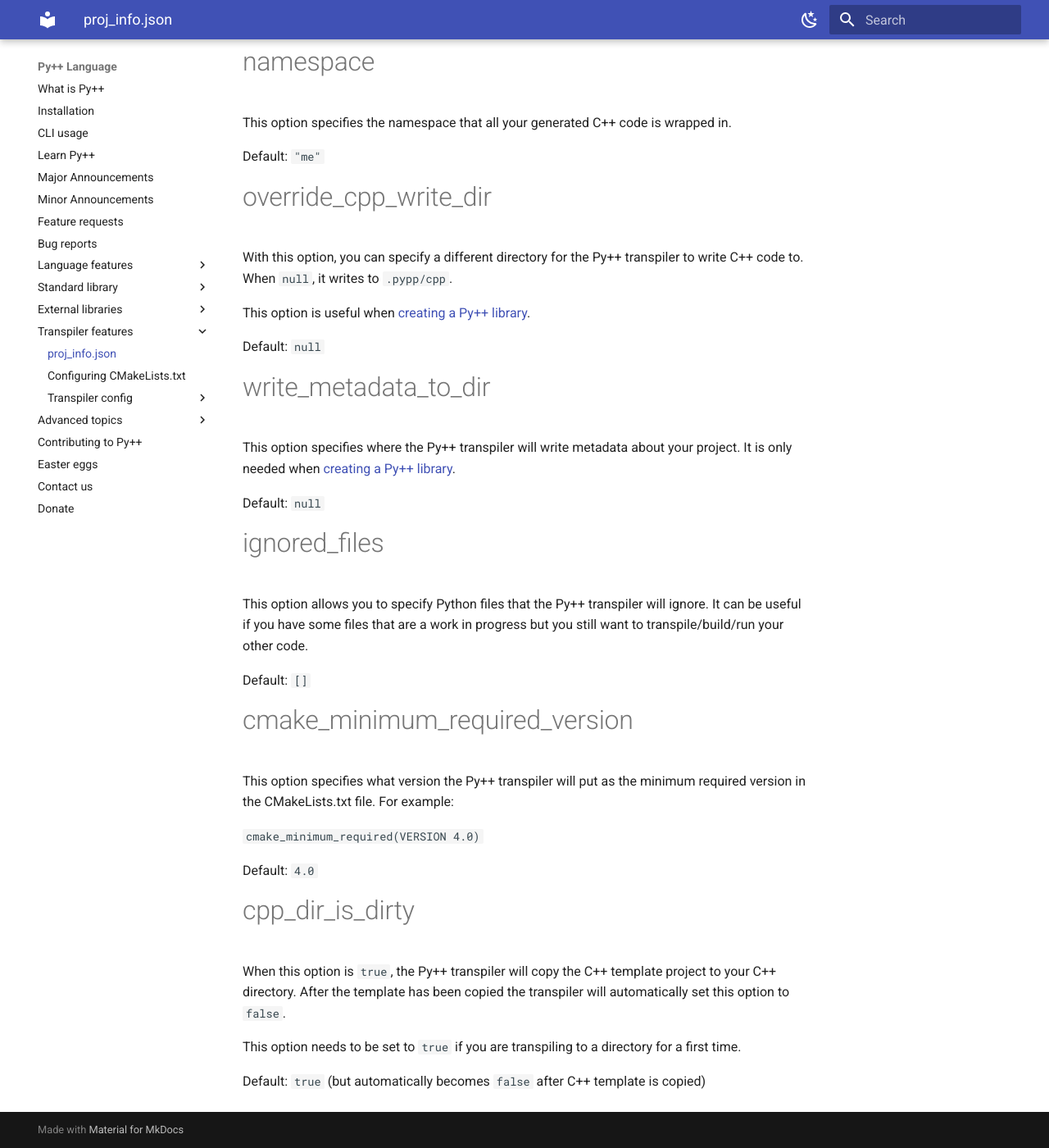
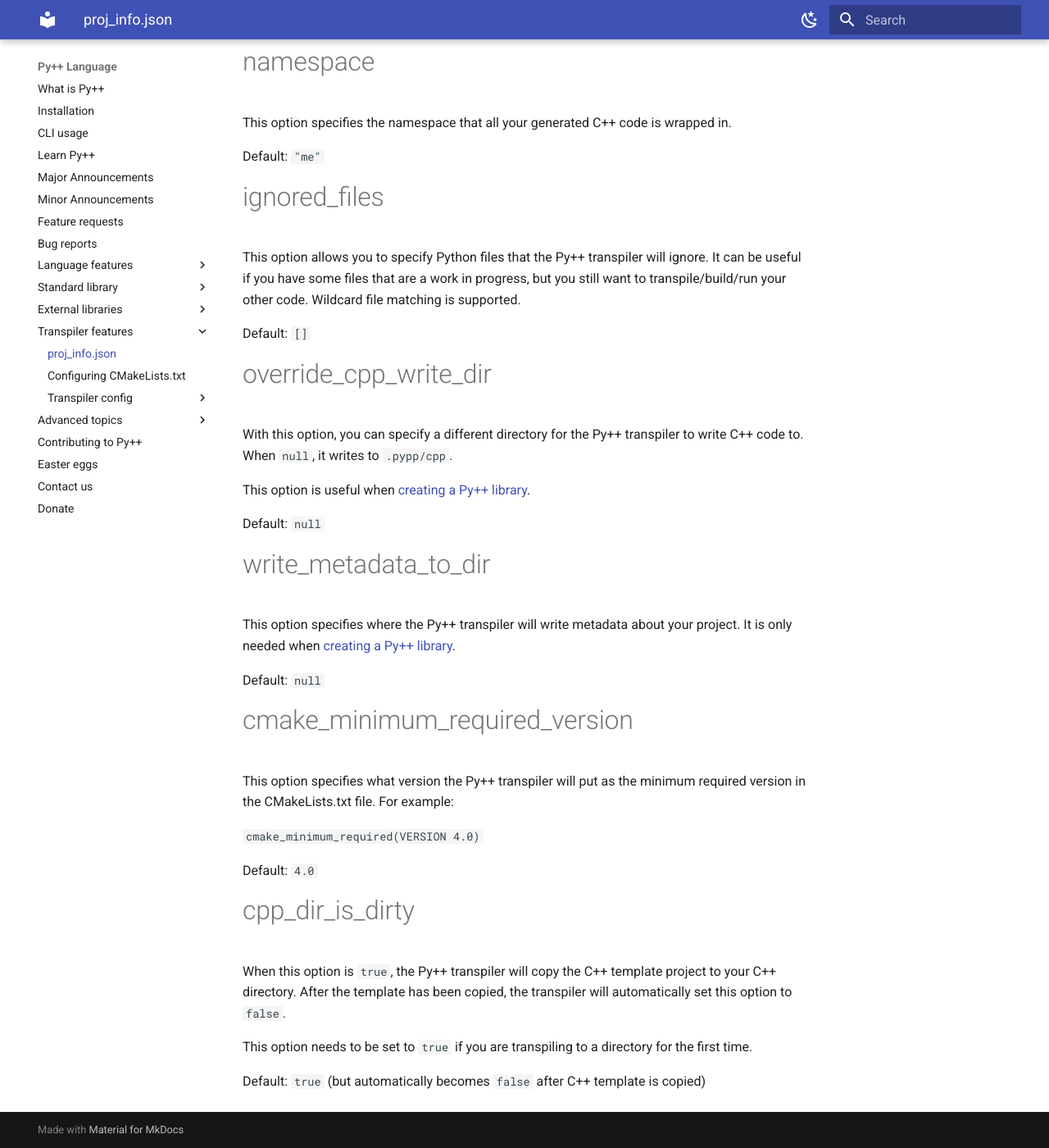
Before and after one commit to curtispuetz/pypp-docs, an MkDocs documentation site: the page built from docs/transpiler_features/proj_info_json.md, in a window 1280 px wide and 1400 px high, scrolled down 381 px. Shown: the whole window at 82% size. Built offline with MkDocs 1.6.1 and Material for MkDocs 9.7.7, drawn with Linux system fonts in a browser that asks for light colours; some of the changed text lies outside the part shown.

Commit message:
Fix grammar and clarity in proj_info.json documentation

````diff
--- a/docs/transpiler_features/proj_info_json.md
+++ b/docs/transpiler_features/proj_info_json.md
@@ -1,6 +1,6 @@
 # proj_info.json
 
-In your projects `.pypp` directory, you will have a `proj_info.json` file. There is some configuration parameters in here that can control the Py++ transpiler behavior.
+In your projects `.pypp` directory, you will have a `proj_info.json` file. There are configuration parameters in this file that control the Py++ transpiler behavior.
 
 ```json
 {
@@ -19,6 +19,12 @@ This option specifies the namespace that all your generated C++ code is wrapped
 
 Default: `"me"`
 
+# ignored_files
+
+This option allows you to specify Python files that the Py++ transpiler will ignore. It can be useful if you have some files that are a work in progress, but you still want to transpile/build/run your other code. Wildcard file matching is supported.
+
+Default: `[]`
+
 # override_cpp_write_dir
 
 With this option, you can specify a different directory for the Py++ transpiler to write C++ code to. When `null`, it writes to `.pypp/cpp`.
@@ -49,8 +49,8 @@ Default: `4.0`
 
 # cpp_dir_is_dirty
 
-When this option is `true`, the Py++ transpiler will copy the C++ template project to your C++ directory. After the template has been copied the transpiler will automatically set this option to `false`.
+When this option is `true`, the Py++ transpiler will copy the C++ template project to your C++ directory. After the template has been copied, the transpiler will automatically set this option to `false`.
 
-This option needs to be set to `true` if you are transpiling to a directory for a first time.
+This option needs to be set to `true` if you are transpiling to a directory for the first time.
 
 Default: `true` (but automatically becomes `false` after C++ template is copied)
````
Also changed, not shown: other parts of docs/transpiler_features/proj_info_json.md (+0 -6 lines).
